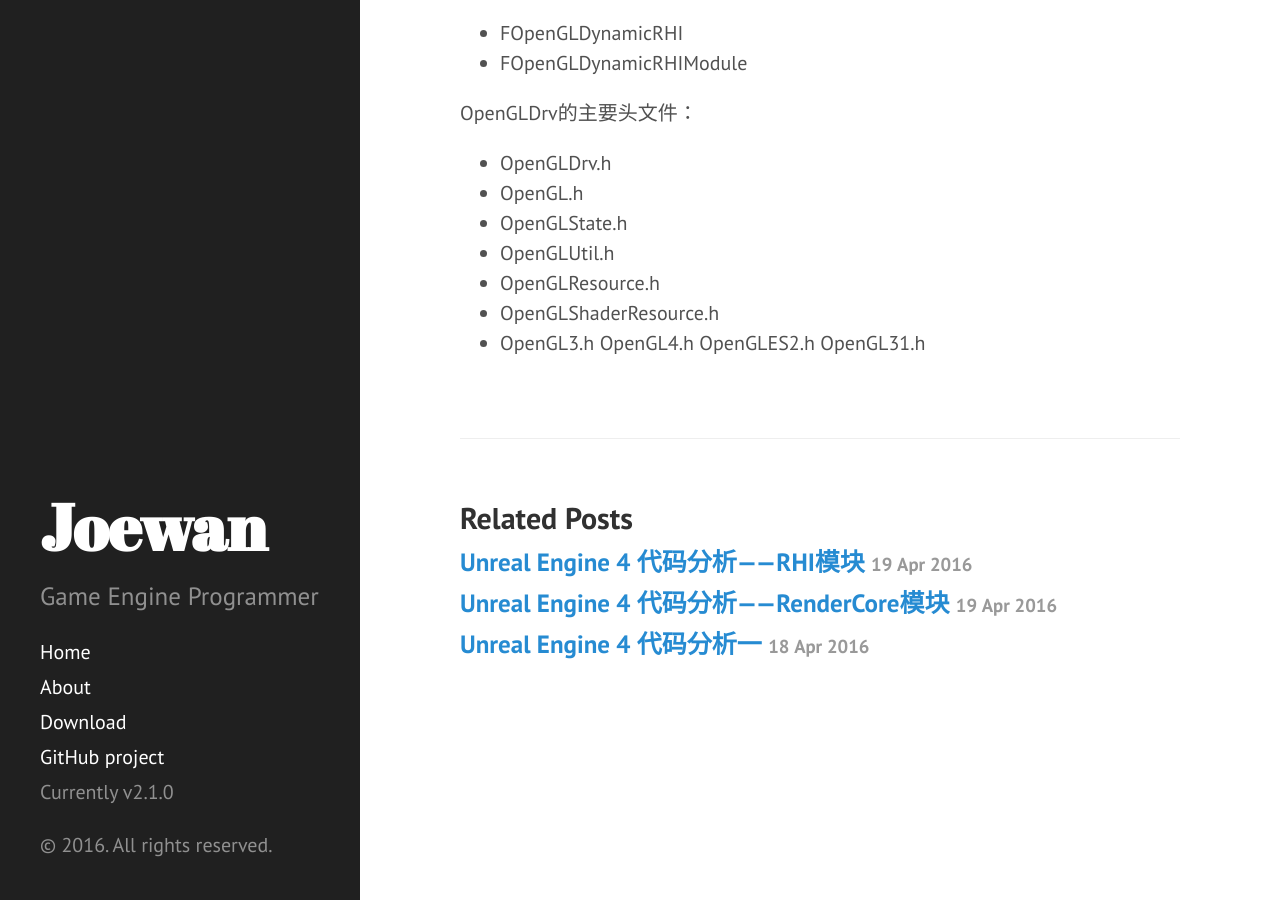
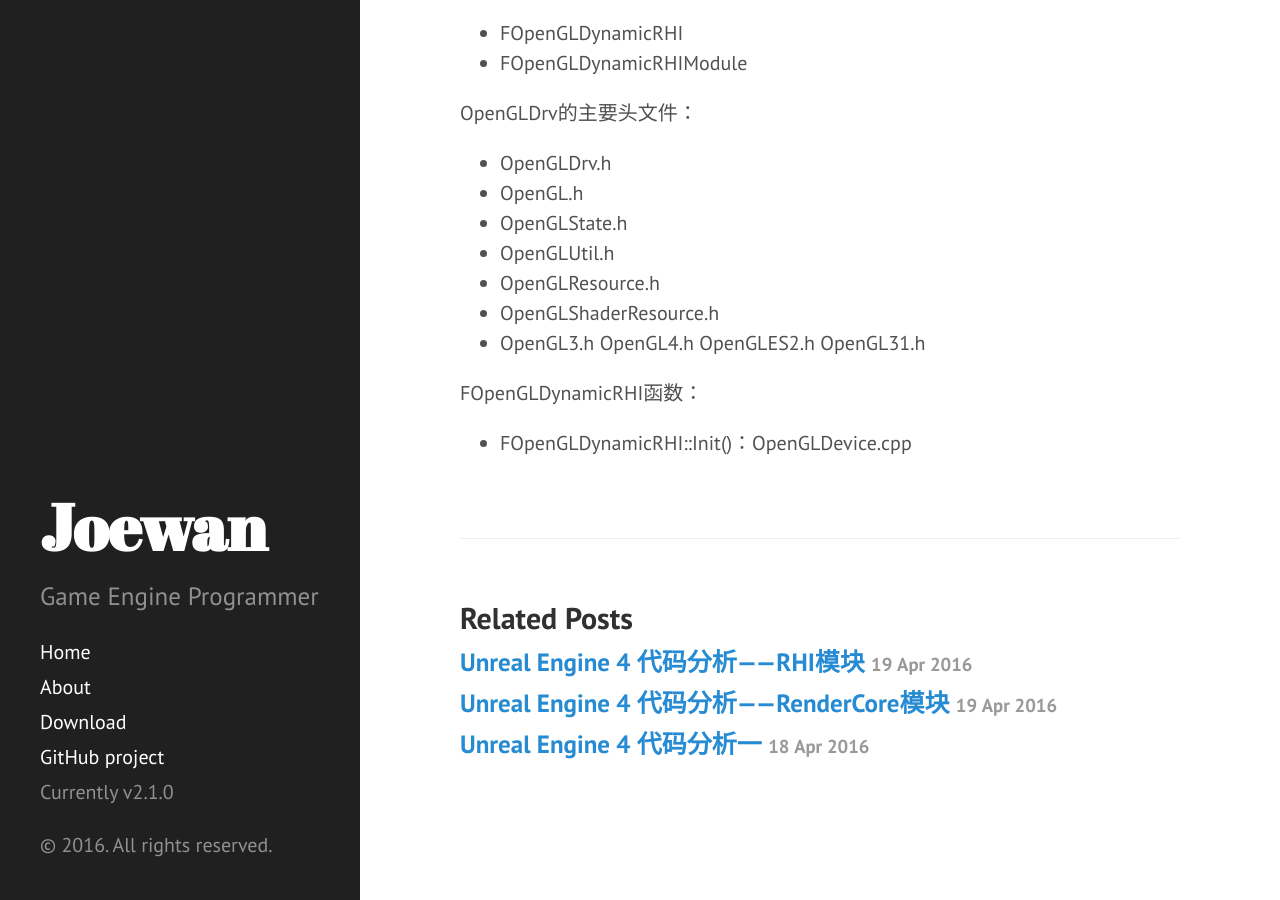
Before and after one commit to joewan/joewan.github.io, a Jekyll site: the page built from _posts/2016-04-19-unreal-engine-module-opengldrv.md, in a window 1280 px wide and 900 px high, scrolled down 592 px. Built offline with Jekyll 4.4.1, drawn with Linux system fonts in a browser that asks for light colours.

Commit message:
opengl drv.

```diff
--- a/_posts/2016-04-19-unreal-engine-module-opengldrv.md
+++ b/_posts/2016-04-19-unreal-engine-module-opengldrv.md
@@ -29,3 +29,7 @@ OpenGLDrv的主要头文件：
 + OpenGLResource.h
 + OpenGLShaderResource.h
 + OpenGL3.h OpenGL4.h OpenGLES2.h OpenGL31.h
+
+FOpenGLDynamicRHI函数：
+
++ FOpenGLDynamicRHI::Init()：OpenGLDevice.cpp
```
Also changed, not shown: _posts/2016-04-19-unreal-engine-module-rhi.md (+1 -1 lines).
